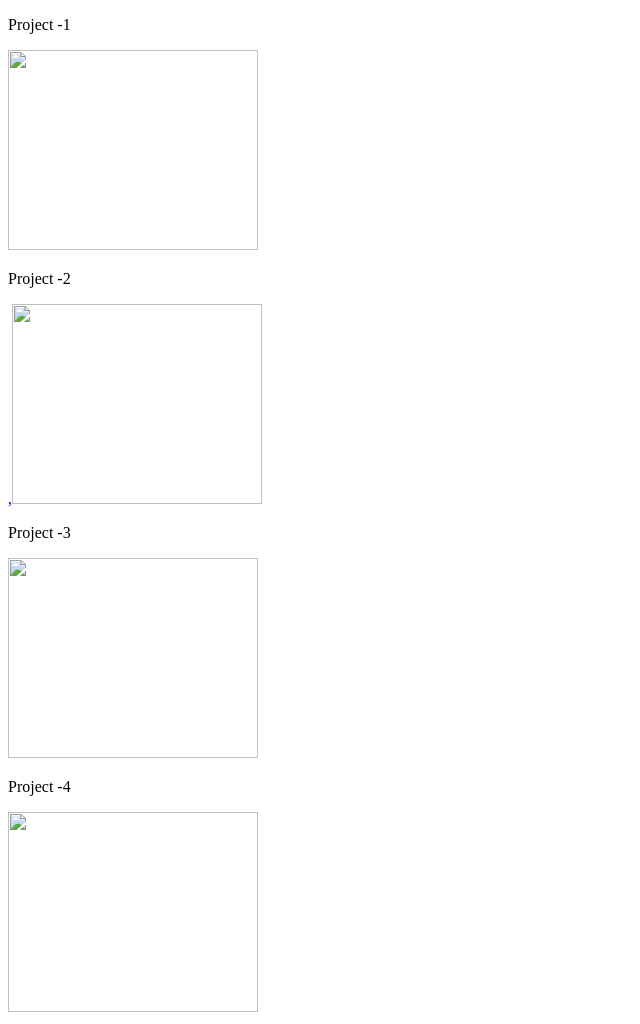
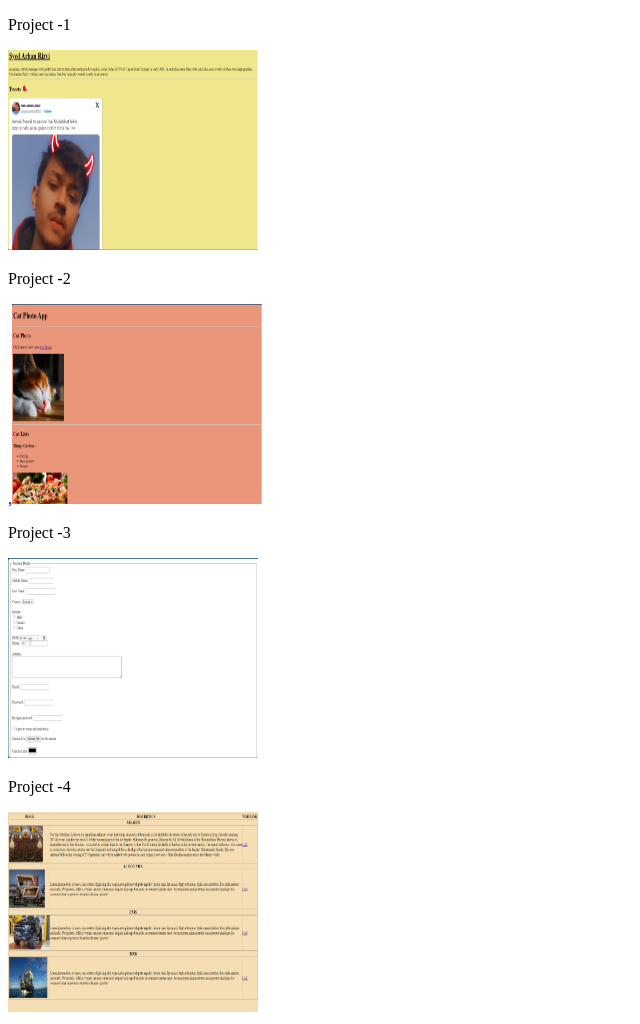
Before and after one commit to SyedArhanRizvi/iframe-, a plain HTML site: page index.html in a window 1280 px wide. Shown: the whole page, without its empty margins (0-640 px from the left). Drawn offline with Linux system fonts and the light colour scheme.

Commit message:
re re again commit

```diff
--- a/index.html
+++ b/index.html
@@ -7,13 +7,13 @@
 </head>
 <body>
     <p>Project -1</p>
-    <a href="../iframe/indextribute.html" target="right"><img src="../iframe/Screenshot 2024-03-17 111536.png" height="200" width="250"></a><br>
+    <a href="./indextribute.html" target="right"><img src="./Screenshot 2024-03-17 111536.png" height="200" width="250"></a><br>
     <p>Project -2</p>
-    <a href="../iframe/indexcatphoto.html" target="right">,<img src="../iframe/Screenshot 2024-03-17 111300.png" alt="" height="200" width="250"></a><br>
+    <a href="./indexcatphoto.html" target="right">,<img src="./Screenshot 2024-03-17 111300.png" alt="" height="200" width="250"></a><br>
     <p>Project -3</p>
-    <a href="../iframe/indexform.html" target="right"><img src="../iframe/Screenshot 2024-03-17 111347.png" height="200" width="250"></a><br>
+    <a href="./indexform.html" target="right"><img src="./Screenshot 2024-03-17 111347.png" height="200" width="250"></a><br>
     <p>Project -4</p>
-    <a href="../iframe/indexmydream.html" target="right"><img src="../iframe/Screenshot 2024-03-18 114422.png" height="200" width="250"></a><br>
+    <a href="./indexmydream.html" target="right"><img src="./Screenshot 2024-03-18 114422.png" height="200" width="250"></a><br>
     <!-- <header>
         <div>
             <h1>HTML Project with iframes</h1>
```
Also changed, not shown: index2.html (+1 -1 lines).
